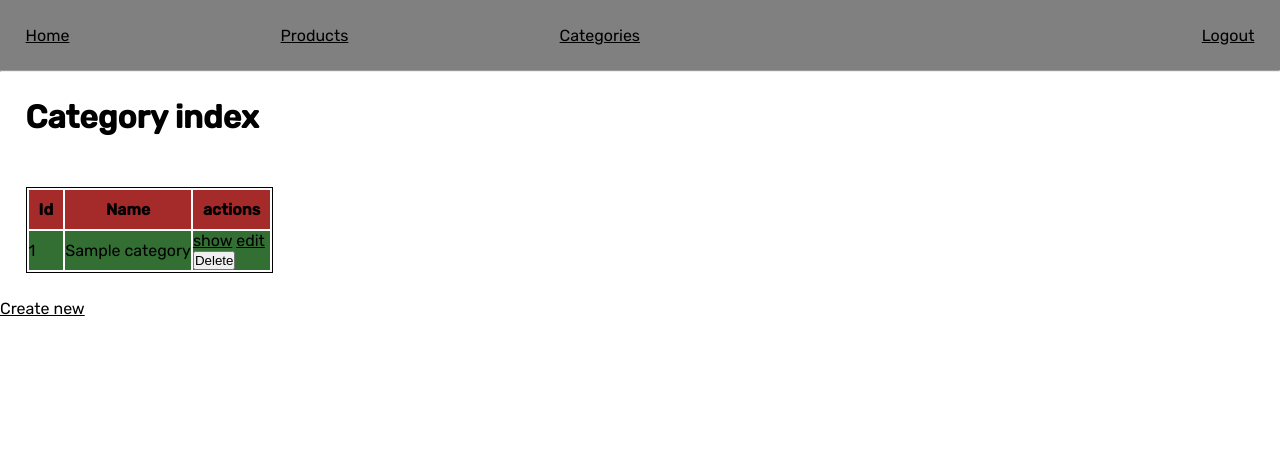
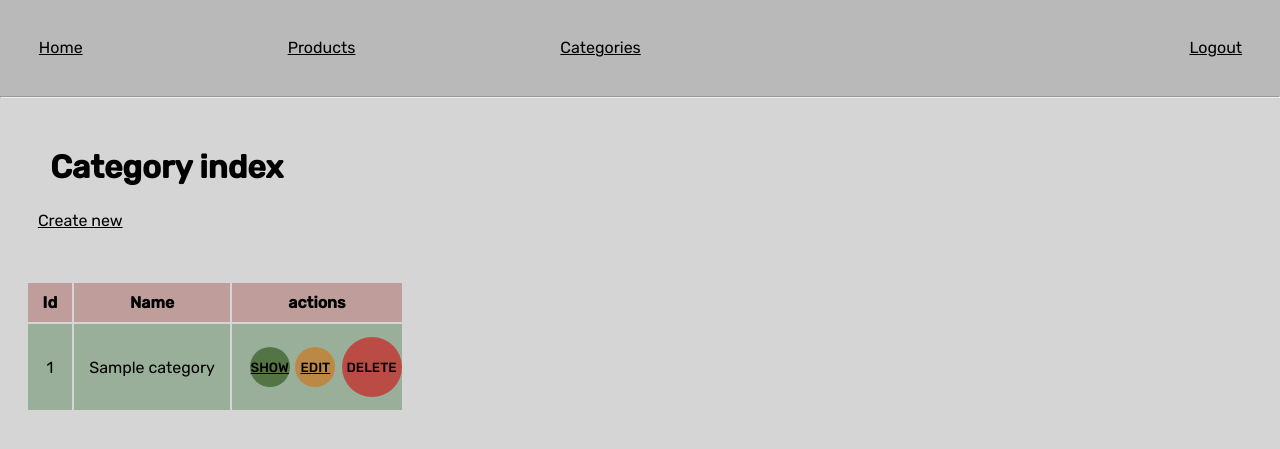
Before and after one commit to Gin-is-not-real/form_dashboard_symfony, a Symfony app: template templates/category/index.html.twig in a window 1280 px wide. Shown: the top 449 px of the page. Run offline with Twig, Linux system fonts and the light colour scheme; the template is opened without the code that fills it: most values are stand-ins (such as "Sample title", 1, 10 or a date in 2020); some libraries are stand-ins or nearby versions.

Commit message:
add some styles

```diff
--- a/public/css/style.css
+++ b/public/css/style.css
@@ -8,33 +8,104 @@ html * {
 }
 
 html {
+    --trans-bluegrey: rgba(128, 128, 128, 0.33);
+    --trans-green: rgba(51, 111, 51, 0.371);
+    --trans-red: rgba(111, 55, 51, 0.371);
+
+    --general-bg: var(--trans-bluegrey);
+    --thead-bg: rgba(151, 62, 55, 0.371);
+    --tcell-bg: rgba(51, 111, 51, 0.371);
+
     font-family: 'Rubik', sans-serif;
     /* font-family: 'Exo 2', sans-serif; */
+    background-color: var(--general-bg);
+
 }
 
+#general-header {
+    padding: 3%;
+    background-color: var(--general-bg);
+    width: 100vw;
+    display: flex;
+    justify-content: space-between;
+}
 
-#general-header {
-    background-color: grey;
-}
-body {
-
+header {
+    width: 100%;
 }
 header, h1 {
     padding: 2%;
 }
 
-a {
-    color: black;
+.footer-actions {
+    display: flex;
+    align-items: center;
 }
 
-li {
-    list-style: none;
+/* form */
+form {
+    margin: 2%;
 }
-header {
-    width: 100vw;
+form > div {
+    width: 60vw;
+    padding: 2%;
+
+    background-color: var(--trans-bluegrey);
+
+    border-radius: 1px;
+}
+
+.form-login>div {
+    width: 50vw;
+
+    /* border: 1px solid black; */
+    display: flex;
+    flex-direction: row;
+    justify-content: space-between;
+
+    margin: 2%;
+}
+
+form>div>div {
     display: flex;
     justify-content: space-between;
 }
+
+label {
+    width: 20vw;
+}
+
+.attachments {
+    padding-top: 2%;
+}
+
+/* table */
+
+table {
+    margin: 2%;
+    /* border: 1px solid black; */
+}
+
+th {
+    padding: 10px 15px;
+    background-color: var(--thead-bg);
+}
+td {
+    height: 100%;
+
+    background-color: var(--tcell-bg);
+    text-align: center;
+    padding: 10px 15px;
+}
+tr {
+    height: max-content;
+}
+.td-actions {
+    display: flex;
+    align-items: center;
+}
+
+/* elements */
 nav {
     width: 50%;
 }
@@ -43,26 +114,49 @@ nav ul {
     justify-content: space-between;
     /* gap: 4%; */
 }
-
-table {
-    margin: 2%;
-    border: 1px solid black;
-}
-td {
-    background-color: rgb(51, 111, 51);
-}
-th {
-    padding: 10px;
-    background-color: brown;
+a {
+    color: black;
+    margin: 1%;
 }
 
-form>div {
-    width: 50vw;
-    border: 1px solid black;
+li {
+    list-style: none;
 }
-form>div>div {
-    display: flex;
+
+/* inputs */
+button {
+    margin: 2%;
 }
-label {
-    width: 20vw;
+.btn-round {
+    border-radius: 100%;
+    border: none;
+
+    text-transform: uppercase;
+    font-family: 'Rubik', sans-serif;
+
+    font-weight: 500;
+
+    width: 60px;
+    height: 60px;
 }
+.btn-round:hover {
+    box-shadow: 1px 1px grey;
+}
+
+.btn-min {
+    width: 40px;
+    min-width: 40px;
+    height: 40px;
+    min-height: 40px;
+}
+
+.btn-delete {
+    margin: 1%;
+    background-color: rgba(202, 35, 35, 0.7);
+}
+.btn-edit {
+    background-color: rgba(202, 121, 35, 0.713);
+}
+.btn-show {
+    background-color: rgba(55, 94, 35, 0.713);
+}
--- a/templates/category/_delete_form.html.twig
+++ b/templates/category/_delete_form.html.twig
@@ -1,4 +1,4 @@
 <form method="post" action="{{ path('category_delete', {'id': category.id}) }}" onsubmit="return confirm('Are you sure you want to delete this item?');">
     <input type="hidden" name="_token" value="{{ csrf_token('delete' ~ category.id) }}">
-    <button class="btn">Delete</button>
+    <button class="btn btn-delete btn-round">Delete</button>
 </form>
--- a/templates/category/index.html.twig
+++ b/templates/category/index.html.twig
@@ -3,7 +3,12 @@
 {% block title %}Category index{% endblock %}
 
 {% block body %}
-    <h1>Category index</h1>
+        <header>
+        <h1>Category index</h1>
+        <div>
+            <a href="{{ path('category_new') }}">Create new</a>
+        </div>
+    </header>
 
     <table class="table">
         <thead>
@@ -18,9 +23,11 @@
             <tr>
                 <td>{{ category.id }}</td>
                 <td>{{ category.name }}</td>
+
                 <td class="td-actions">
-                    <a href="{{ path('category_show', {'id': category.id}) }}">show</a>
-                    <a href="{{ path('category_edit', {'id': category.id}) }}">edit</a>
+                    <button class="btn-round btn-show btn-min"> <a href="{{ path('category_show', {'id': category.id}) }}">show</a></button>
+
+                    <button class="btn-round btn-edit btn-min"><a href="{{ path('category_edit', {'id': category.id}) }}">edit</a></button>
 
                     {{ include('category/_delete_form.html.twig') }}
 
@@ -33,6 +40,4 @@
         {% endfor %}
         </tbody>
     </table>
-
-    <a href="{{ path('category_new') }}">Create new</a>
 {% endblock %}
--- a/templates/manual/_delete_form.html.twig
+++ b/templates/manual/_delete_form.html.twig
@@ -1,4 +1,4 @@
 <form method="post" action="{{ path('manual_delete', {'id': manual.id}) }}" onsubmit="return confirm('Are you sure you want to delete this item?');">
     <input type="hidden" name="_token" value="{{ csrf_token('delete' ~ manual.id) }}">
-    <button class="btn">Delete</button>
+    <button class="btn btn-delete btn-round">Delete</button>
 </form>
--- a/templates/product/_delete_form.html.twig
+++ b/templates/product/_delete_form.html.twig
@@ -1,4 +1,4 @@
 <form method="post" action="{{ path('product_delete', {'id': product.id}) }}" onsubmit="return confirm('Are you sure you want to delete this item?');">
     <input type="hidden" name="_token" value="{{ csrf_token('delete' ~ product.id) }}">
-    <button class="btn">Delete</button>
+    <button class="btn btn-delete btn-round">Delete</button>
 </form>
--- a/templates/product/_form.html.twig
+++ b/templates/product/_form.html.twig
@@ -2,6 +2,7 @@
     {{ form_widget(form) }}
 
     {% if app.request.attributes.get('_route') == 'product_edit' %}
+        <div class="attachments">
             <h2>Attachments</h2>
             {% if product.manual != null %}
                 <h3>Manual</h3>
@@ -20,7 +21,7 @@
                     {# <a href="{{ path('product_delete_receipt', {id: product.receipt.id})}}" data-delete data-token="{{ csrf_token('delete' ~ product.receipt.id ) }}">Delete</a> #}
                 </div>
             {% endif %}
-        {% endif %}
-
+        <div>
+    {% endif %}
     <button class="btn">{{ button_label|default('Save') }}</button>
 {{ form_end(form) }}
--- a/templates/receipt/_delete_form.html.twig
+++ b/templates/receipt/_delete_form.html.twig
@@ -1,4 +1,4 @@
 <form method="post" action="{{ path('receipt_delete', {'id': receipt.id}) }}" onsubmit="return confirm('Are you sure you want to delete this item?');">
     <input type="hidden" name="_token" value="{{ csrf_token('delete' ~ receipt.id) }}">
-    <button class="btn">Delete</button>
+    <button class="btn btn-delete">Delete</button>
 </form>
```
Also changed, not shown: templates/category/edit.html.twig (+6 -2 lines), templates/category/show.html.twig (+10 -4 lines), templates/manual/show.html.twig (+11 -4 lines), templates/product/edit.html.twig (+6 -3 lines), templates/product/index.html.twig (+17 -11 lines), templates/product/show.html.twig (+6 -4 lines), templates/security/login.html.twig (+9 -5 lines).
